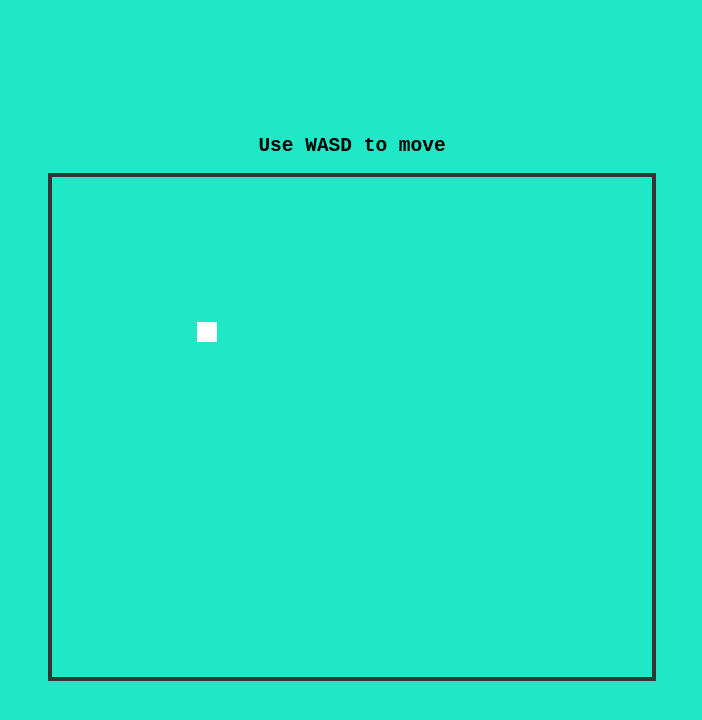
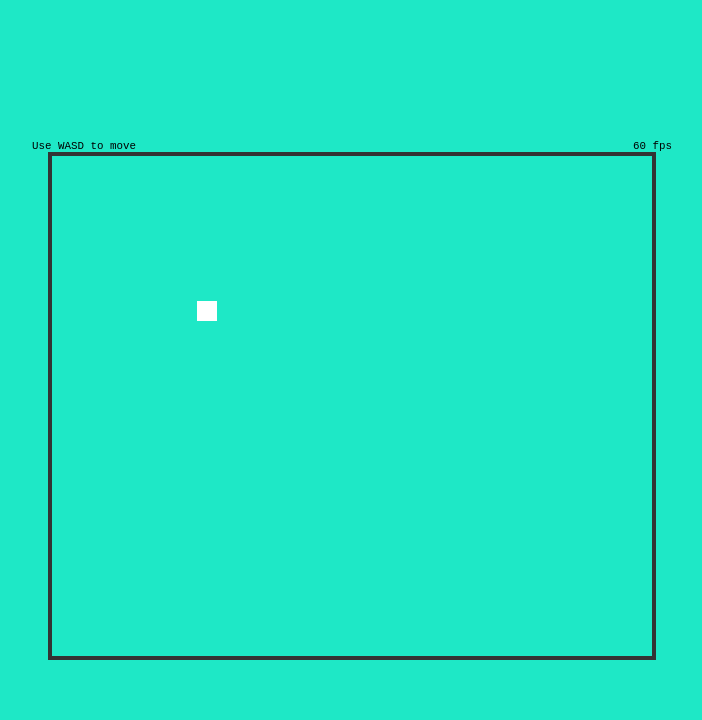
Before and after one commit to pablopunk/build-your-own-basic-physics-engine-in-javascript, a website built with Parcel: page index.html in a window 1280 px wide. Shown: the whole page, without its empty margins (288-990 px from the left). Built offline with nearby package versions, Linux system fonts and the light colour scheme.

Commit message:
Show fps

```diff
--- a/index.html
+++ b/index.html
@@ -11,6 +11,11 @@
       width: 100vw;
       font-family: monospace;
       background-color: #1ee8c6;
+    }
+    #title {
+      width: 50%;
+      display: flex;
+      justify-content: space-between;
     }
     main {
       display: flex;
@@ -27,7 +32,10 @@
 </head>
 <body>
   <main>
-    <h2>Use WASD to move</h2>
+    <div id="title">
+      <small>Use WASD to move</small>
+      <small id="fps">60 fps</small>
+    </div>
   </main>
   <script src="./src/index.js"></script>
 </body>
--- a/src/render.js
+++ b/src/render.js
@@ -1,6 +1,13 @@
 const {playerPlugins, objectPlugins} = require('./plugins')
 
 const props = {}
+
+let fps = 0
+function updateFPS () {
+  document.querySelector('#fps').innerText = `${fps} fps`
+  fps = 0
+}
+window.setInterval(updateFPS, 1000)
 
 function render () {
   props.ctx.clearRect(0, 0, props.w, props.h)
@@ -14,6 +21,8 @@ function render () {
     objectPlugins.map(p => p.run(o, props))
     o.delta()
   }
+
+  fps++
 }
 
 module.exports.loop = function loop (ctx, world, w, h) {
```
